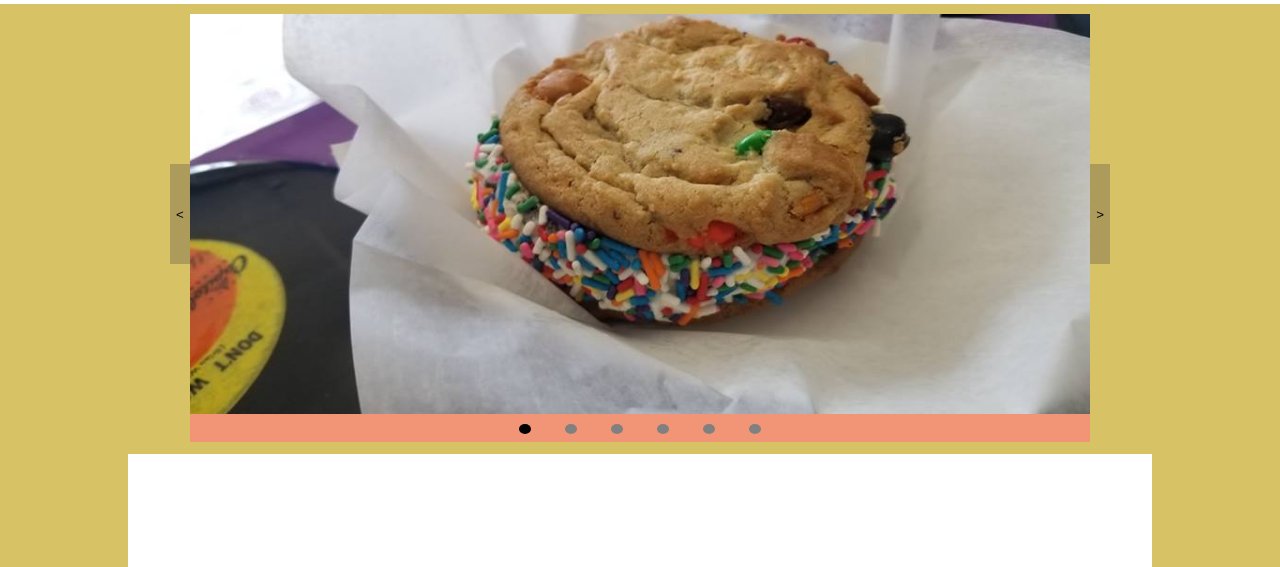
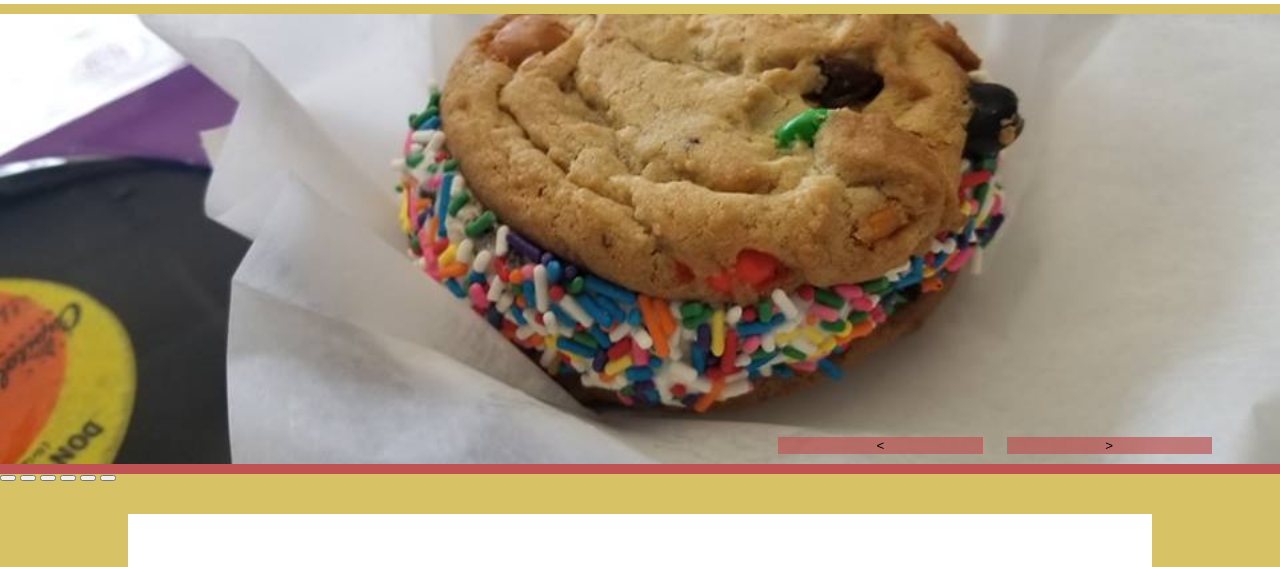
Before and after one commit to tiller1010/fatLennys, a plain HTML site: page index.html in a window 1280 px wide. Shown: the part 166-733 px from the top of the page. Drawn offline with nearby package versions, Linux system fonts and the light colour scheme.

Commit message:
Imported updated carousel

```diff
--- a/fatLennys.css
+++ b/fatLennys.css
@@ -124,21 +124,26 @@ footer{
 }
 
 /*Carousel Styles*/
+/*Carousel Styles*/
 button{
 	cursor: pointer;
 }
 
+.carousel-container{
+	background-color: #ccc;
+
+}
+
 .carousel{
 	position: relative;
-	height:400px;
-	width:900px;
-	margin:auto;
+	height:450px;
+	border-bottom: 10px solid #bf5353;
 }
 
 .carouselImage{
 	display: none;
 	width:100%;
-	height:100%;
+	height: 100%;
 }
 
 .carouselTrackContainer{
@@ -146,6 +151,7 @@ button{
 	height:100%;
 	background: #ccc;
 	overflow: hidden;
+	/* z-index: 2; */
 }
 
 .carouselTrack{
@@ -164,48 +170,37 @@ button{
 	width:100%;
 }
 
+.carouselButtons{
+	position: absolute;
+	bottom: 0;
+	right: 0;
+	width: 40%;
+	height: 55Zpx;
+	z-index: 2;
+}
+
 .carouselButtonLeft{
-	position: absolute;
-	left:-20px;
-	top:50%;
-	transform: translateY(-50%);
-	z-index: 2;
-	height:100px;
+	width: 40%;
+	height: 100%;
+	margin: 10px;
 	border: 0;
-	background-color: rgba(0,0,50,.2);
+	background-color: #bf5353aa;
 }
 
 .carouselButtonRight{
-	position: absolute;
-	right:-20px;
-	top:50%;
-	transform: translateY(-50%);
-	z-index: 2;
-	height:100px;
+	width: 40%;
+	height: 100%;
+	margin: 10px;
 	border: 0;
-	background-color: rgba(0,0,50,.2);
+	background-color: #bf5353aa;
 }
 
-.carouselNav{
-	position: absolute;
-	bottom:-28px;
-	width:100%;
-	padding:5px 0;
-	background: #ff8080aa;
-	text-align: center;
+.carousel > button{
+	transition: background-color .5s;
 }
 
-.carouselIndicator{
-	margin:0 15px;
-	border:0;
-	border-radius: 50%;
-	background:grey;
-	height:10px;
-	width:10px;
-}
-
-.carouselIndicator.currentSlide{
-	background:black;
+.carousel .carouselButtons > button:hover{
+	background-color: #fff;
 }
 /*End carousel*/
 
@@ -263,11 +258,11 @@ button{
 	main > *{
 		margin:5px 0 5px 0;
 	}
-	.carousel{
+/*	.carousel{
 		transform: translateY(60px);
 		height:300px;
 		width:500px;
-	}
+	}*/
 }
 @media only screen and (max-width: 775px){
 	header{
@@ -290,9 +285,9 @@ button{
 		top:50px;
 		font-size: 30px;
 	}
-	.carousel{
+/*	.carousel{
 		transform: translateY(0);
-	}
+	}*/
 
 }
 
@@ -306,7 +301,7 @@ button{
 	footer h3{
 		font-size: 13px;
 	}
-	.carousel{
+/*	.carousel{
 		width:390px;
 		height:200px;
 	}
@@ -321,7 +316,7 @@ button{
 		width:8px;
 		height:9px;
 		margin:0 6px;
-	}
+	}*/
 	#address{
 		width:90%;
 		margin:auto;
@@ -342,9 +337,9 @@ button{
 		font-size: 21px;
 		transform: translate(30px, 10px);
 	}
-	.carousel{
+/*	.carousel{
 		width:270px;
 		height:170px;
-	}
+	}*/
 
 }
--- a/index.html
+++ b/index.html
@@ -20,38 +20,83 @@
 	</div>
 
 	<main>
-		<!--Carousel-->
-		<div class='carousel'>
-		<button class='carouselButtonLeft'>&lt</button>
 
+<div class="carousel-container">
+	<div class='carousel'>
 		<div class='carouselTrackContainer'>
+			<ul class='carouselTrack'>
 
-			<ul class='carouselTrack'>
 				<li class="carouselSlide currentSlide">
-					<img class='carouselImage' src='images/cookie.jpg' alt='Image 1'>
+					<div class='carouselImage' style="background: url('images/cookie.jpg') no-repeat center center/cover;">
+						<div class="banner-content">
+							<!-- Content -->
+						    <!-- <p>
+						    	<a class="banner-link" href="" aria-label=""></a>
+							</p> -->
+						</div>
+					</div>
 				</li>
 
 				<li class="carouselSlide">
-					<img class='carouselImage' src='images/storeFront.jpg' alt='Image 2'>
+					<div class='carouselImage' style="background: url('images/storeFront.jpg') no-repeat center center/cover;">
+						<div class="banner-content">
+							<!-- Content -->
+						    <!-- <p>
+						    	<a class="banner-link" href="" aria-label=""></a>
+							</p> -->
+						</div>
+					</div>
 				</li>
 
 				<li class="carouselSlide">
-					<img class='carouselImage' src='' alt='Image 3'>
+					<div class='carouselImage' style="background: url('') no-repeat center center/cover;">
+						<div class="banner-content">
+							<!-- Content -->
+						    <!-- <p>
+						    	<a class="banner-link" href="" aria-label=""></a>
+							</p> -->
+						</div>
+					</div>
 				</li>
 
 				<li class="carouselSlide">
-					<img class='carouselImage' src='' alt='Image 4'>
+					<div class='carouselImage' style="background: url('') no-repeat center center/cover;">
+						<div class="banner-content">
+							<!-- Content -->
+						    <!-- <p>
+						    	<a class="banner-link" href="" aria-label=""></a>
+							</p> -->
+						</div>
+					</div>
 				</li>
 
 				<li class="carouselSlide">
-					<img class='carouselImage' src='images/' alt='Image 5'>
+					<div class='carouselImage' style="background: url('') no-repeat center center/cover;">
+						<div class="banner-content">
+							<!-- Content -->
+						    <!-- <p>
+						    	<a class="banner-link" href="" aria-label=""></a>
+							</p> -->
+						</div>
+					</div>
 				</li>
 
 				<li class="carouselSlide">
-					<img class='carouselImage' src='images/' alt='Image 6'>
+					<div class='carouselImage' style="background: url('') no-repeat center center/cover;">
+						<div class="banner-content">
+							<!-- Content -->
+						    <!-- <p>
+						    	<a class="banner-link" href="" aria-label=""></a>
+							</p> -->
+						</div>
+					</div>
 				</li>
+
 			</ul>
-
+		</div>
+		<div class="carouselButtons">
+			<button class='carouselButtonLeft'>&lt</button>
+			<button class='carouselButtonRight'>&gt</button>
 		</div>
 
 		<div class='carouselNav'>
@@ -62,10 +107,9 @@
 			<button class='carouselIndicator'></button>
 			<button class='carouselIndicator'></button>
 		</div>
-		<button class='carouselButtonRight'>&gt</button>
 	</div>
-
-	<!--End of carousel-->
+</div>
+<!--End of carousel-->
 
 	<div class="quotes">
 		<p>Quote 1</p>
```
